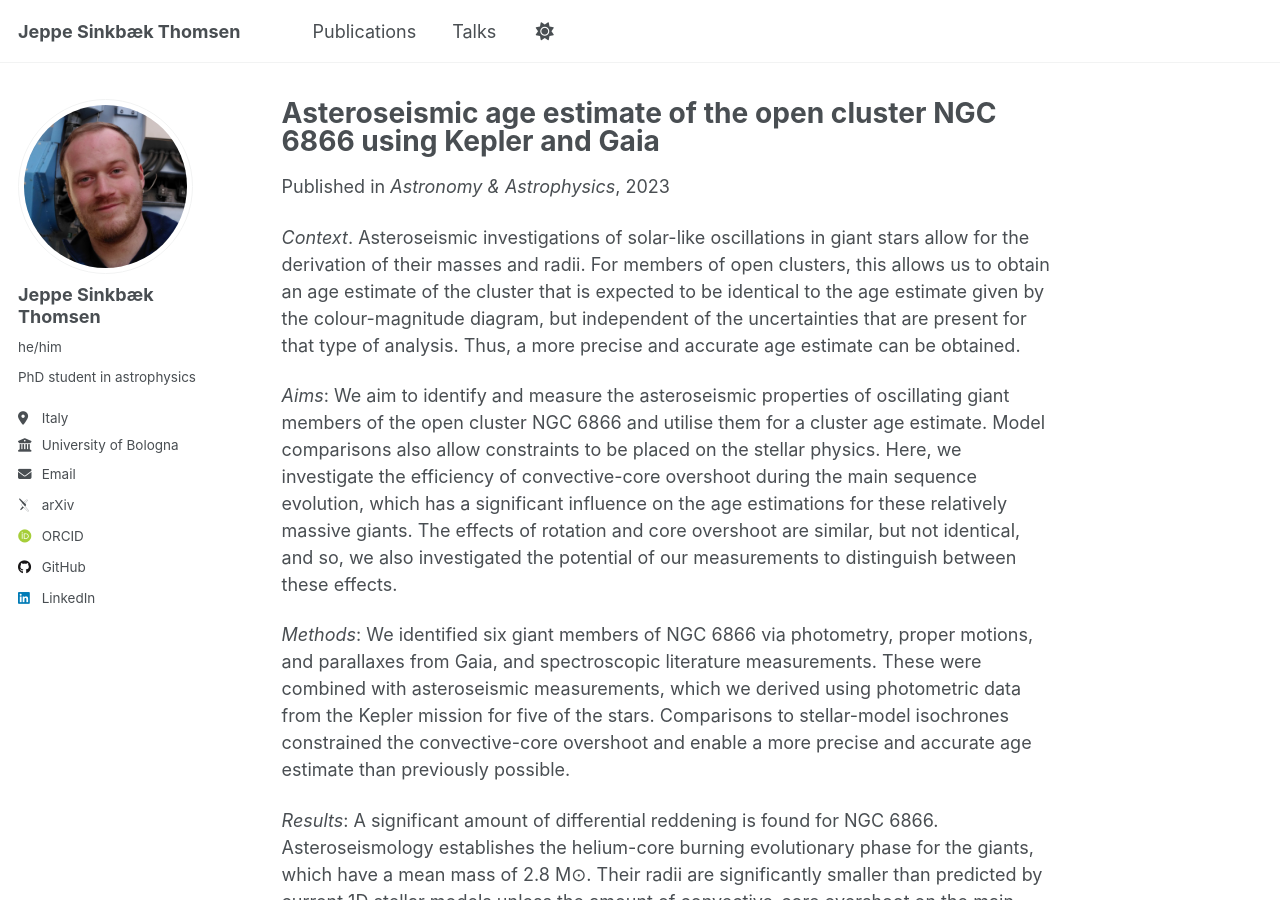
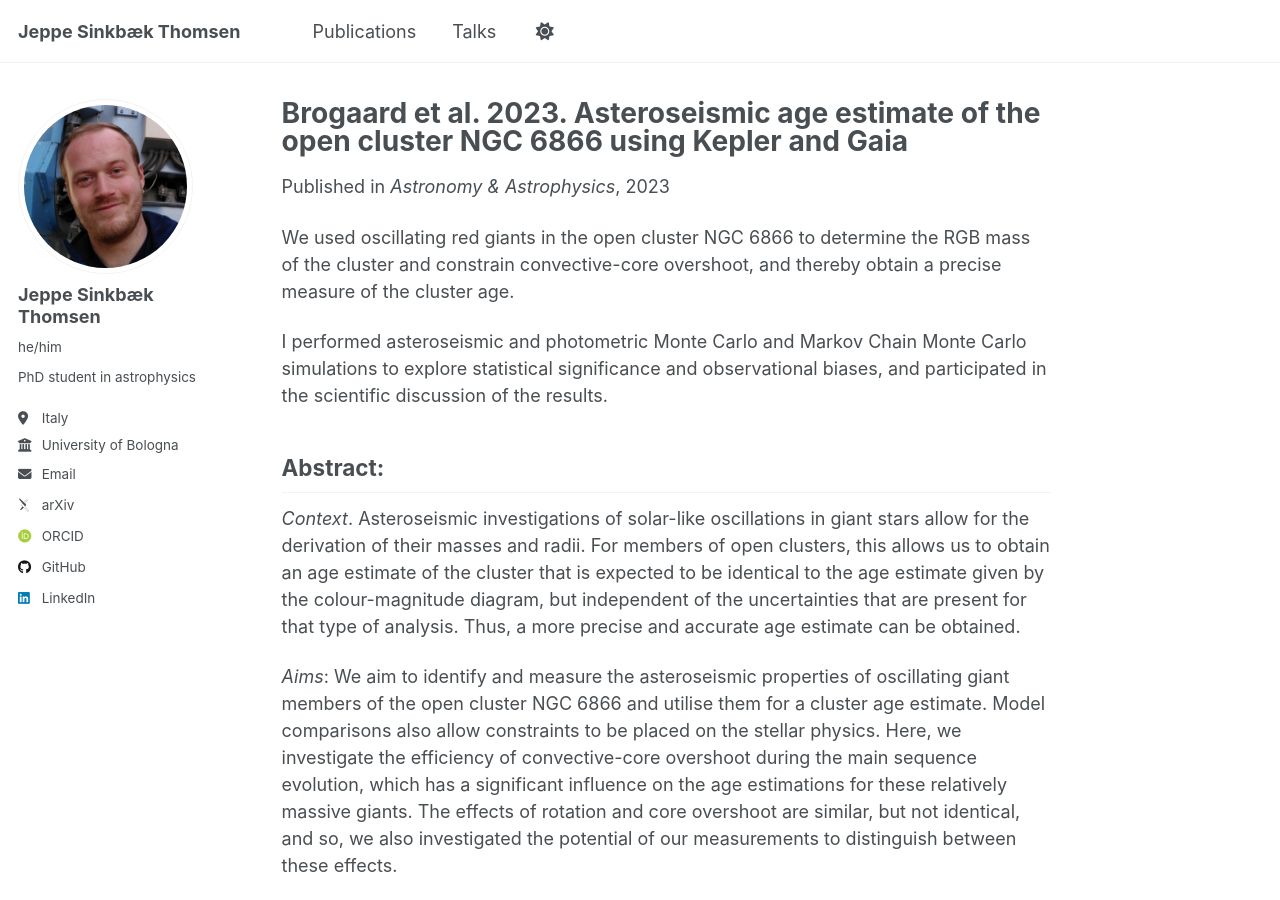
Before and after one commit to jsinkbaek/jsinkbaek.github.io, a Jekyll site: the page built from _publications/2023-11-01-Brogaard.md, in a window 1280 px wide and 900 px high. Built offline with Jekyll 4.4.1, drawn with Linux system fonts in a browser that asks for light colours; some web fonts are replaced; a script that is not in the unit is left out.

Commit message:
Update 2023-11-01-Brogaard.md

```diff
--- a/_publications/2023-11-01-Brogaard.md
+++ b/_publications/2023-11-01-Brogaard.md
@@ -1,14 +1,19 @@
 ---
-title: "Asteroseismic age estimate of the open cluster NGC 6866 using Kepler and Gaia "
+title: "Brogaard et al. 2023. Asteroseismic age estimate of the open cluster NGC 6866 using Kepler and Gaia "
 collection: publications
 category: manuscripts
 permalink: /publication/2023-11-01-Brogaard
-excerpt: 'Karsten Brogaard led this study, where we used oscillating red giants in the open cluster NGC 6866 to determine the RGB mass of the cluster and constrain convective-core overshoot, and thereby obtain a precise measure of the cluster age.'
+excerpt: 'We used oscillating red giants in the open cluster NGC 6866 to determine the RGB mass of the cluster and constrain convective-core overshoot, and thereby obtain a precise measure of the cluster age. I performed asteroseismic and photometric Monte Carlo and Markov Chain Monte Carlo simulations to explore statistical significance and observational biases, and participated in the scientific discussion of the results.'
 date: 2023-11-02
 venue: 'Astronomy & Astrophysics'
 paperurl: 'https://jsinkbaek.github.io/files/Brogaard2023_2308.12731v1.pdf'
 citation:
 ---
+We used oscillating red giants in the open cluster NGC 6866 to determine the RGB mass of the cluster and constrain convective-core overshoot, and thereby obtain a precise measure of the cluster age.
+
+I performed asteroseismic and photometric Monte Carlo and Markov Chain Monte Carlo simulations to explore statistical significance and observational biases, and participated in the scientific discussion of the results.
+
+## Abstract:
 *Context*. Asteroseismic investigations of solar-like oscillations in giant stars allow for the derivation of their masses and radii. For members of open clusters, this allows us to obtain an age estimate of the cluster that is expected to be identical to the age estimate given by the colour-magnitude diagram, but independent of the uncertainties that are present for that type of analysis. Thus, a more precise and accurate age estimate can be obtained.
 
 *Aims*: We aim to identify and measure the asteroseismic properties of oscillating giant members of the open cluster NGC 6866 and utilise them for a cluster age estimate. Model comparisons also allow constraints to be placed on the stellar physics. Here, we investigate the efficiency of convective-core overshoot during the main sequence evolution, which has a significant influence on the age estimations for these relatively massive giants. The effects of rotation and core overshoot are similar, but not identical, and so, we also investigated the potential of our measurements to distinguish between these effects.
```
